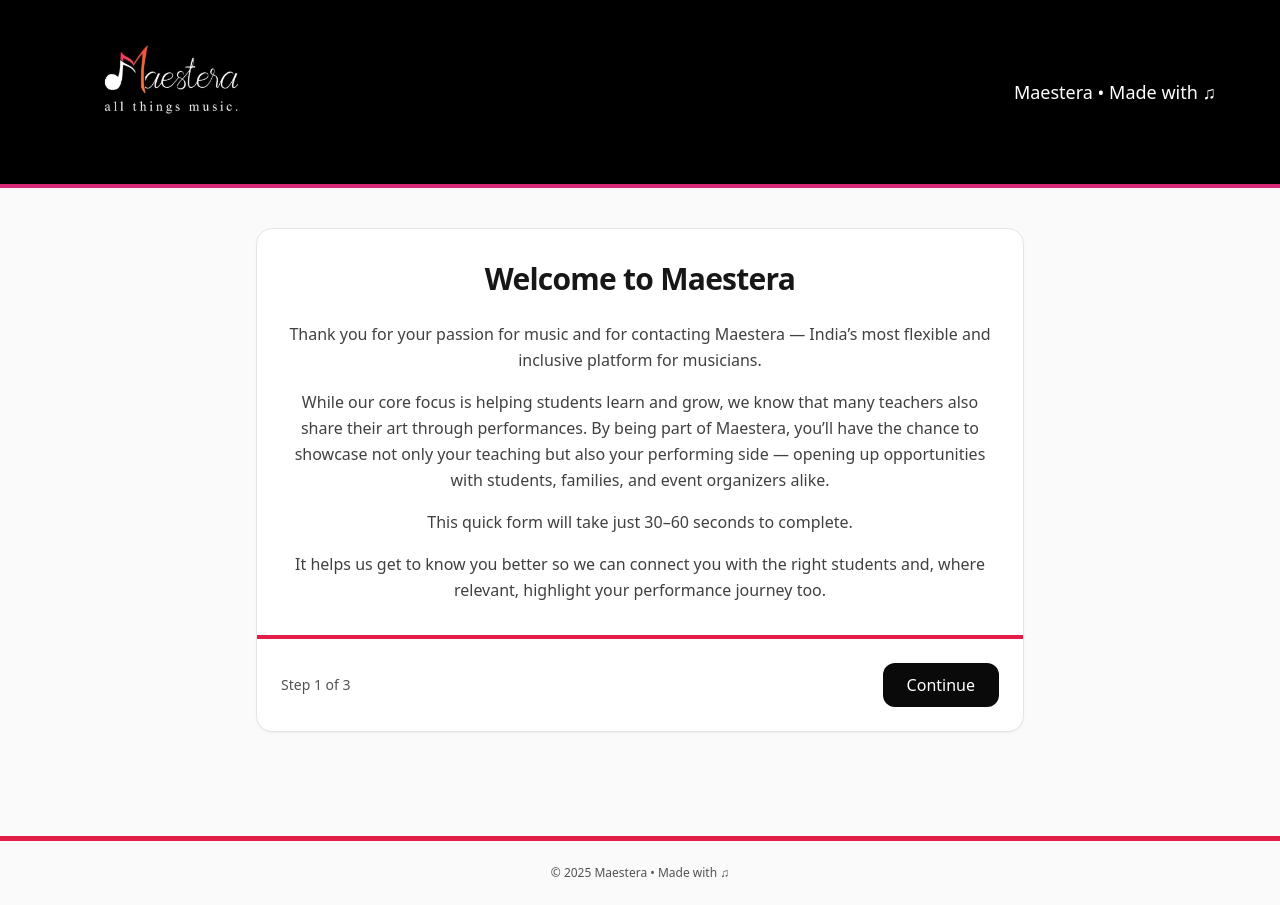
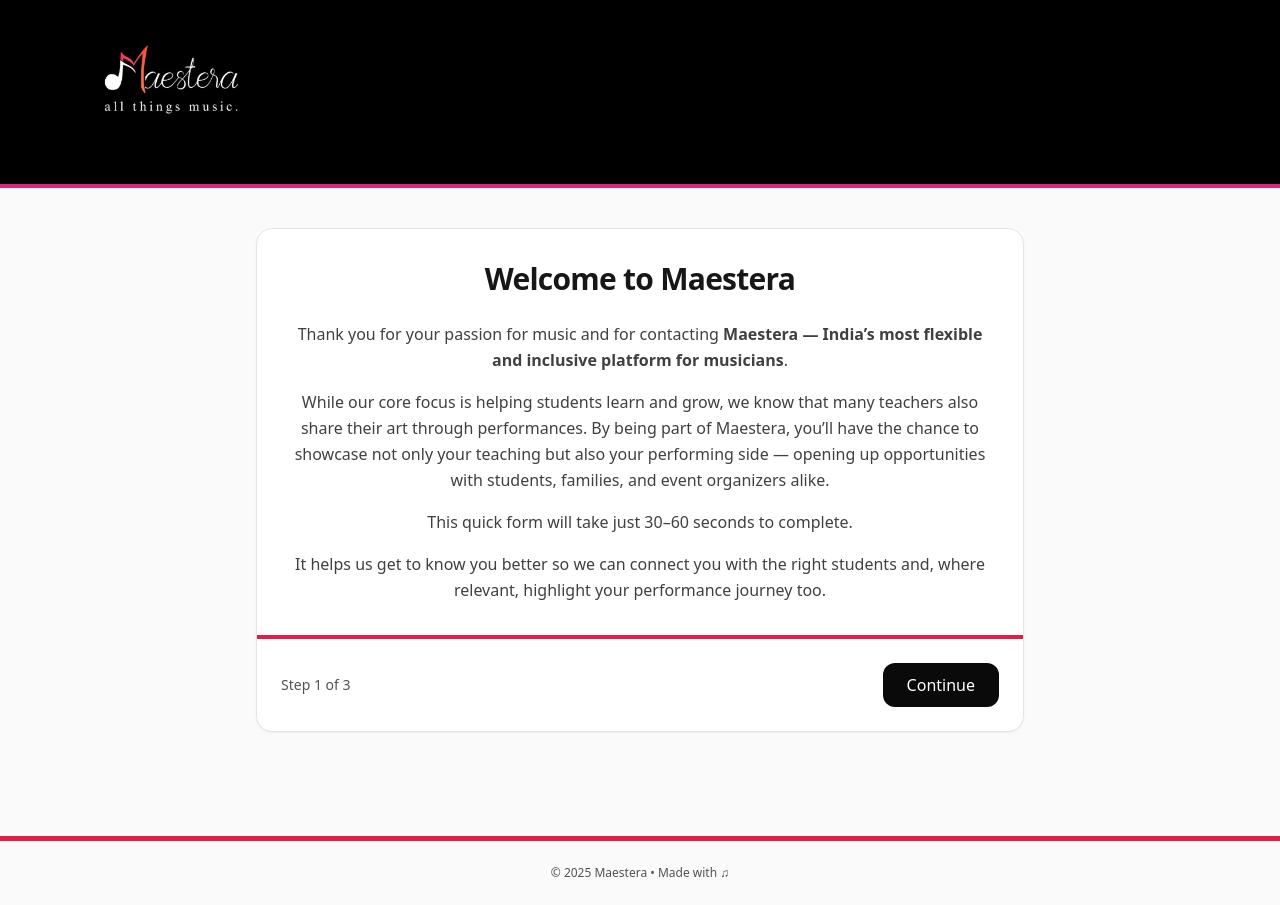
Before and after one commit to sudhanshuXd07/maestera-onboarding, a React (Vite) app: page / in a window 1280 px wide. Built offline with nearby package versions, Linux system fonts and the light colour scheme.

Commit message:
change intro

```diff
--- a/src/App.jsx
+++ b/src/App.jsx
@@ -37,9 +37,6 @@
     <div className="mt-5 space-y-4 text-left">{children}</div>
   </div>
 );
-
-
-
 
 const Field = ({ label, required, children }) => (
   <label className="block">
@@ -239,10 +236,7 @@
             />
           </div>
 
-          {/* Right text */}
-          <div className="text-white text-lg font-medium">
-            Maestera • Made with ♫
-          </div>
+
         </div>
       </header>
 
@@ -261,10 +255,10 @@
                 Thank you! 🎶
               </h2>
               <p className="mt-3 text-neutral-700">
-                Your details have been submitted.
+                Thank you for the response
               </p>
               <p className="mt-3 text-neutral-700">
-                 We will be in touch soon.
+                 We will be in touch soon!
               </p>
               <div className="mt-8">
                 <button
@@ -293,7 +287,7 @@
                     });
                   }}
                 >
-                  Fill another response
+
                 </button>
               </div>
             </motion.div>
@@ -312,7 +306,7 @@
                   </h1>
 
                   <p className="mt-6 text-neutral-700 leading-relaxed">
-                    Thank you for your passion for music and for contacting Maestera — India’s most flexible and inclusive platform for musicians.
+                    Thank you for your passion for music and for contacting <strong>Maestera — India’s most flexible and inclusive platform for musicians</strong>.
                   </p>
 
                   <p className="mt-4 text-neutral-700 leading-relaxed">
```
